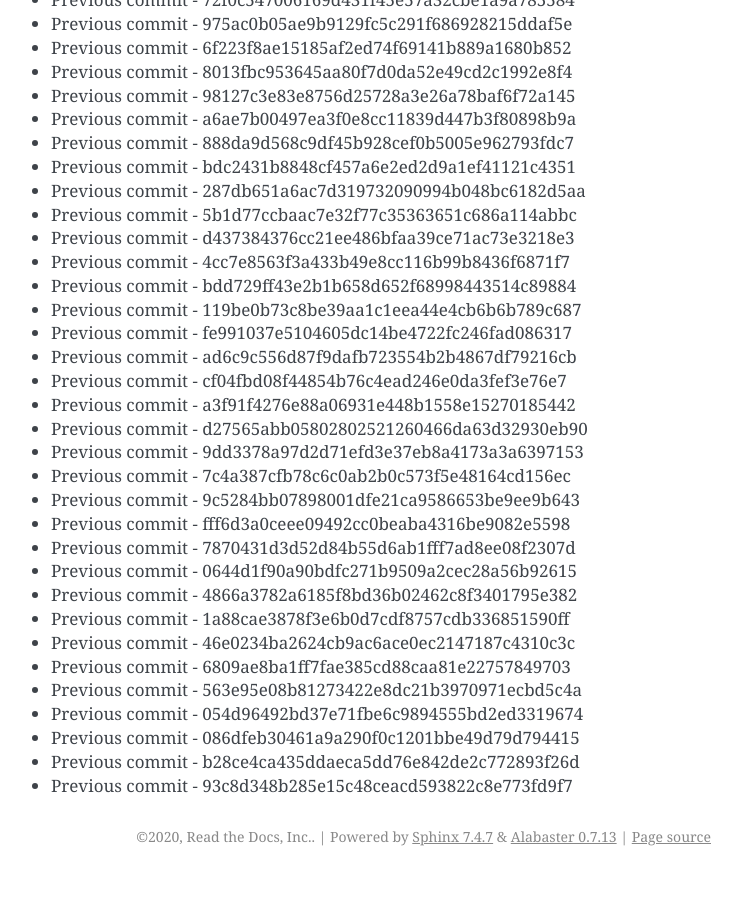
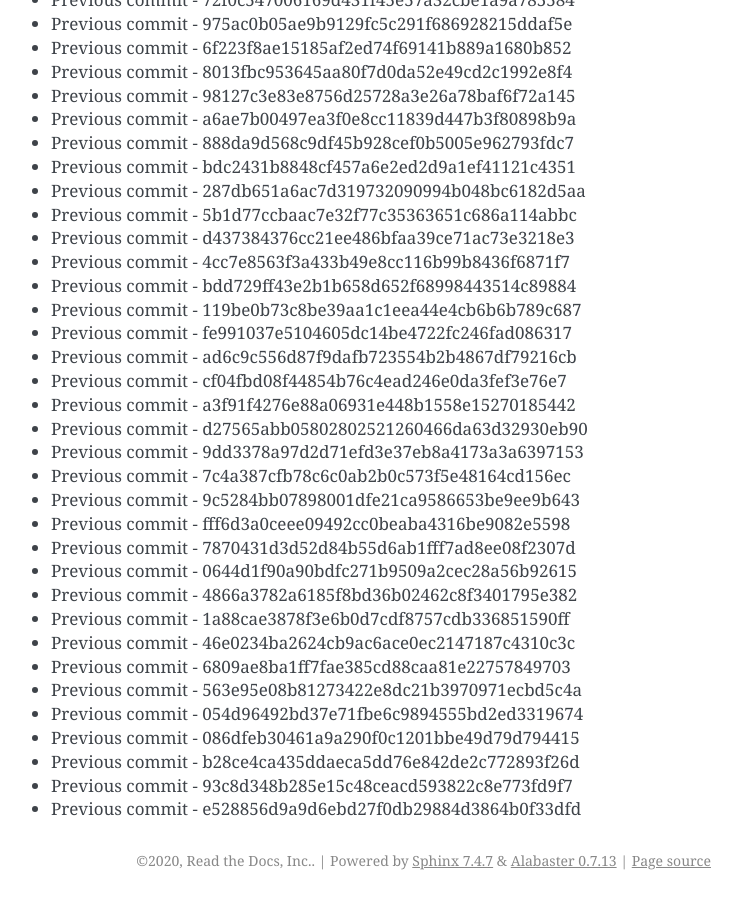
Before and after one commit to readthedocs/rtd-git-stresstest, a Sphinx documentation site: the page built from docs/updates.rst, in a window 1280 px wide and 900 px high, scrolled down 53984 px. Shown: the whole window, without its empty margins (399-1141 px from the left). Built offline with Sphinx 7.4.7, drawn with Linux system fonts in a browser that asks for light colours; before the commit the page ends 54860 px from its top, so only the background shows below that.

Commit message:
Generating commit from previous: e528856d9a9d6ebd27f0db29884d3864b0f33dfd

```diff
--- a/docs/updates.rst
+++ b/docs/updates.rst
@@ -2300,3 +2300,4 @@ It can be tested for any performance characteristics.
 * Previous commit - 086dfeb30461a9a290f0c1201bbe49d79d794415
 * Previous commit - b28ce4ca435ddaeca5dd76e842de2c772893f26d
 * Previous commit - 93c8d348b285e15c48ceacd593822c8e773fd9f7
+* Previous commit - e528856d9a9d6ebd27f0db29884d3864b0f33dfd
```
